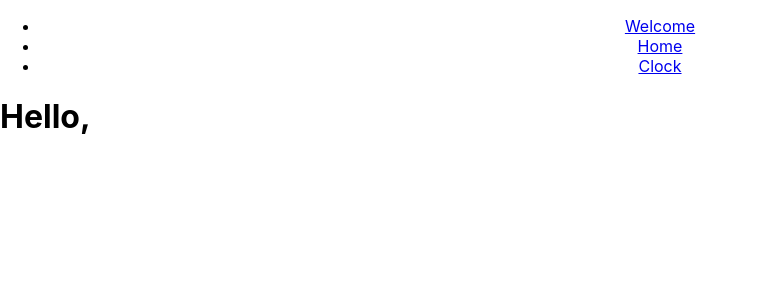
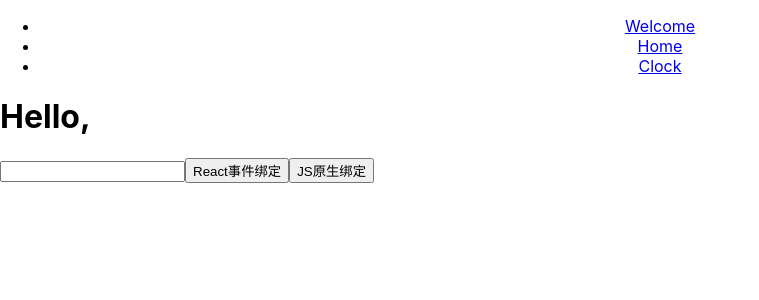
Before and after one commit to Charcliu/create-react-app, a React (Create React App) app: page /welcome in a window 1280 px wide. Shown: the top 300 px of the page, without its empty margins (0-759 px from the left). Built offline with nearby package versions, Linux system fonts and the light colour scheme.

Commit message:
React事件绑定

```diff
--- a/src/component/Welcome.js
+++ b/src/component/Welcome.js
@@ -2,8 +2,41 @@ import React, { Component } from 'react'
 
 // 组件传参
 class Welcome extends Component {
+  constructor(props) {
+    super(props)
+    this.state = {
+      name: 'ChangLau'
+    }
+    // 创建 ref 存储 textInput DOM 元素
+    this.textInput = React.createRef()
+  }
+
+  handleClick = event => {
+    console.log(event)
+  }
+
+  focusTextInput = param => {
+    // 直接使用原生 API 使 text 输入框获得焦点
+    // 注意：通过 "current" 取得 DOM 节点
+    this.textInput.current.focus()
+    this.textInput.current.value = param
+  }
+
   render() {
-    return <h1>Hello, {this.props.name}</h1>
+    return (
+      <div>
+        <h1>Hello, {this.props.name}</h1>
+        <input type="text" ref={this.textInput} />
+        <input type="button" value="React事件绑定" onClick={this.handleClick} />
+        <input
+          type="button"
+          value="JS原生绑定"
+          onClick={() => {
+            this.focusTextInput(this.state.name)
+          }}
+        />
+      </div>
+    )
   }
 }
 
```
Also changed, not shown: 1 other file (tests, documents, lock files or other folders).
